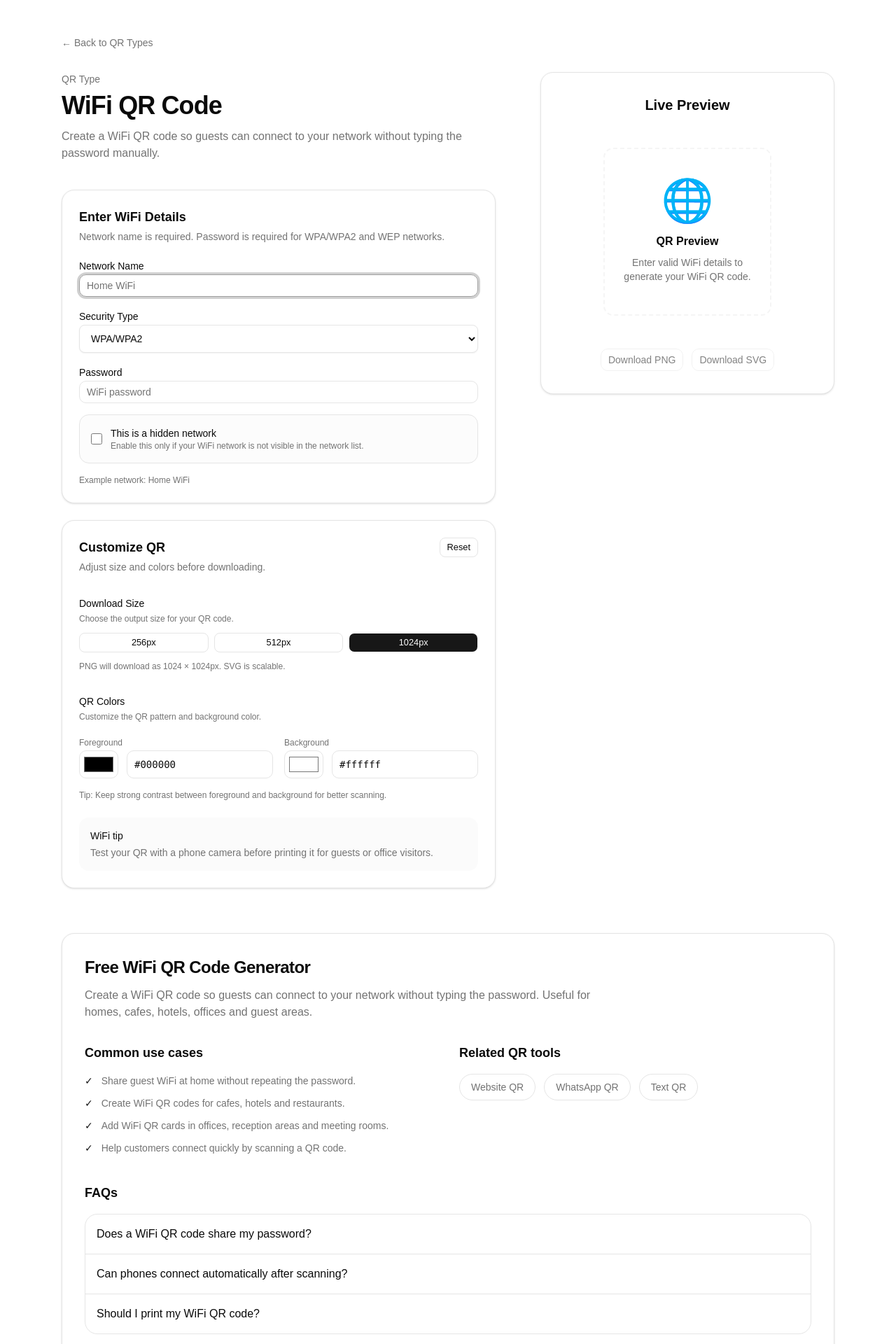
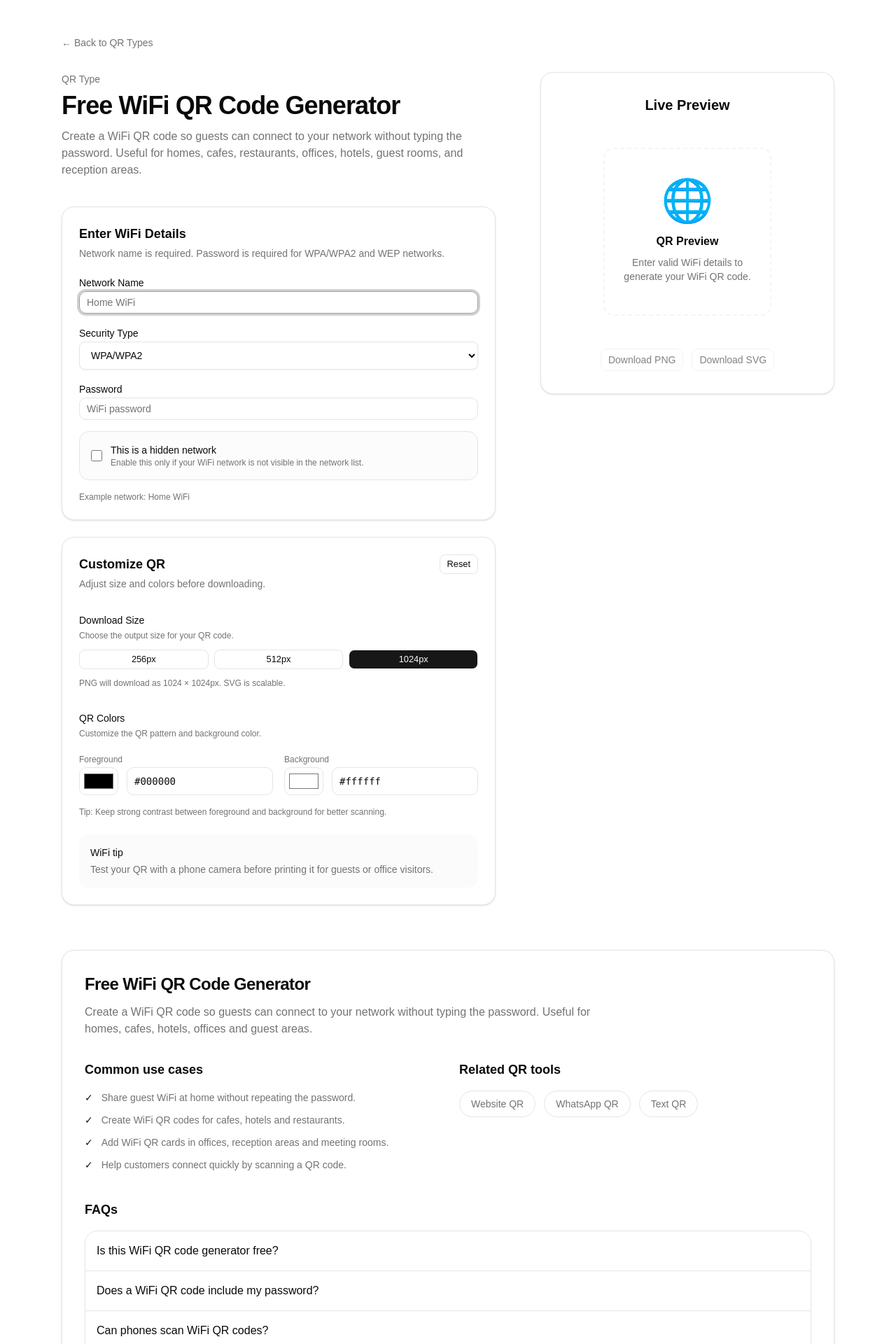
Before and after one commit to gouravmishra-121/qrhub, a React (Vite) app in the folder frontend/: page /wifi in a window 1280 px wide. Shown: the part 80-2000 px from the top of the page at 70% size. Built offline with nearby package versions, Linux system fonts and the light colour scheme; no server answers.

Commit message:
seo: improve wifi vcard and website pages

```diff
--- a/frontend/src/data/generatorSeoContent.ts
+++ b/frontend/src/data/generatorSeoContent.ts
@@ -85,27 +85,30 @@ export const generatorSeoContent = {
   website: {
     title: 'Free Website QR Code Generator',
     description:
-      'Create a website QR code for any valid URL. Add your website link, generate the QR code instantly, and download it as PNG or SVG.',
+      'Turn any website link into a QR code. Create QR codes for landing pages, portfolios, menus, product pages, forms, brochures, posters, and business websites. Download as PNG or SVG.',
     useCases: [
-      'Share business websites, landing pages and portfolios.',
-      'Add website QR codes to posters, flyers and product packaging.',
-      'Create QR codes for menus, forms, payment pages or event pages.',
-      'Help users open your website quickly without typing the URL.',
+      'Add website QR codes to posters, flyers, brochures, product packaging, menus, and business cards.',
+      'Share landing pages, portfolios, forms, event pages, and product pages through a scannable QR code.',
+      'Use website QR codes for print campaigns, offline marketing, and digital sharing.',
     ],
     faqs: [
       {
-        question: 'Can I create a QR code for any website?',
-        answer:
-          'Yes. Enter a full website URL starting with http:// or https:// and QRPrintly will generate a QR code for it.',
+        question: 'Is this website QR code generator free?',
+        answer: 'Yes. You can create and download a website QR code for free without signing up.',
       },
       {
-        question: 'Why do I need to enter https://?',
+        question: 'What type of links can I use?',
         answer:
-          'Using a complete URL avoids mistakes and makes sure the QR code opens the exact website you entered.',
+          'You can use any valid website URL, landing page, portfolio link, menu link, product page, form, or public web page.',
       },
       {
         question: 'Can I download the website QR code?',
         answer: 'Yes. You can download your website QR code as PNG or SVG after generating it.',
+      },
+      {
+        question: 'Should my link start with http or https?',
+        answer:
+          'Yes. Use a complete URL starting with http:// or https:// so the QR code opens correctly.',
       },
     ],
     relatedLinks: [
@@ -126,19 +129,28 @@ export const generatorSeoContent = {
     ],
     faqs: [
       {
-        question: 'Does a WiFi QR code share my password?',
-        answer:
-          'The QR code contains the WiFi network details needed to connect. Share it only with people you want to give access to.',
+        question: 'Is this WiFi QR code generator free?',
+        answer: 'Yes. You can create and download a WiFi QR code for free without signing up.',
       },
       {
-        question: 'Can phones connect automatically after scanning?',
+        question: 'Does a WiFi QR code include my password?',
+        answer:
+          'Yes. The QR code contains the WiFi network details needed to connect. Share it only with people you want to give network access to.',
+      },
+      {
+        question: 'Can phones scan WiFi QR codes?',
         answer:
           'Most modern phones can detect WiFi QR codes and show an option to connect to the network.',
       },
       {
         question: 'Should I print my WiFi QR code?',
         answer:
-          'Yes. You can print it for guests, cafes, hotels or offices, but test it once before sharing publicly.',
+          'Yes. You can print it for homes, cafes, restaurants, hotels, offices, guest rooms, and reception areas.',
+      },
+      {
+        question: 'Does QRPrintly store my WiFi password?',
+        answer:
+          'No. Your WiFi QR code is generated in your browser. QRPrintly does not store your network name or password.',
       },
     ],
     relatedLinks: [
@@ -191,19 +203,28 @@ export const generatorSeoContent = {
     ],
     faqs: [
       {
+        question: 'Is this vCard QR code generator free?',
+        answer: 'Yes. You can create and download a vCard QR code for free without signing up.',
+      },
+      {
         question: 'What happens when someone scans a vCard QR code?',
         answer:
           'Most phones show an option to preview and save the contact details from the vCard QR code.',
       },
       {
-        question: 'Does vCard QR open a website?',
+        question: 'Can I use a vCard QR code on a business card?',
         answer:
-          'No. A vCard QR stores contact details directly in the QR code. Some scanners may show raw vCard text if they do not support contact previews.',
+          'Yes. vCard QR codes are useful for printed business cards, event badges, networking cards, brochures, and contact-sharing material.',
       },
       {
-        question: 'Can I use vCard QR on a printed business card?',
+        question: 'Does QRPrintly store my contact details?',
         answer:
-          'Yes. vCard QR codes are useful for printed business cards, networking cards and contact-sharing material.',
+          'No. Your vCard QR code is generated in your browser. QRPrintly does not store the contact details you enter.',
+      },
+      {
+        question: 'Can I add my website to a vCard QR code?',
+        answer:
+          'Yes. You can add your website or portfolio link along with your name, phone, email, company, and role.',
       },
     ],
     relatedLinks: [
--- a/frontend/src/lib/pageMeta.ts
+++ b/frontend/src/lib/pageMeta.ts
@@ -26,9 +26,9 @@ export const pageMetaByPath: Record<string, PageMeta> = {
       'Explore QR code templates for UPI payments, restaurants, business websites, WiFi and branded QR designs.',
   },
   '/website': {
-    title: 'Website QR Code Generator — QRPrintly',
+    title: 'Free Website QR Code Generator | QRPrintly',
     description:
-      'Create a free QR code for any website URL. Enter a valid URL and download your QR code as PNG or SVG.',
+      'Turn any website link into a QR code. Create free QR codes for landing pages, menus, portfolios, forms, products and business websites. Download PNG or SVG.',
   },
   '/upi': {
     title: 'Free UPI QR Code Generator | QRPrintly',
@@ -51,9 +51,9 @@ export const pageMetaByPath: Record<string, PageMeta> = {
       'Create a free email QR code that opens a prefilled email draft with recipient, subject and message.',
   },
   '/vcard': {
-    title: 'vCard QR Code Generator — QRPrintly',
+    title: 'Free vCard QR Code Generator | QRPrintly',
     description:
-      'Create a free vCard QR code to share contact details that can be saved directly on a phone.',
+      'Create a free vCard QR code to share contact details. Useful for business cards, freelancers, sales teams, events and networking.',
   },
   '/phone': {
     title: 'Phone QR Code Generator — QRPrintly',
--- a/frontend/src/pages/generators/VCardQR.tsx
+++ b/frontend/src/pages/generators/VCardQR.tsx
@@ -196,11 +196,14 @@ export default function VCardQR() {
           <div>
             <p className="text-sm font-medium text-muted-foreground">QR Type</p>
 
-            <h1 className="mt-2 text-3xl font-bold tracking-tight sm:text-4xl">vCard QR Code</h1>
+            <h1 className="mt-2 text-3xl font-bold tracking-tight sm:text-4xl">
+              Free vCard QR Code Generator
+            </h1>
 
             <p className="mt-3 max-w-2xl text-muted-foreground">
-              Create a contact QR code that lets people save your name, phone, email, company,
-              website, and address directly to their contacts.
+              Create a vCard QR code that lets people scan and save your contact details. Useful for
+              business cards, freelancers, sales teams, events, networking, portfolios, and
+              professional contact sharing.
             </p>
           </div>
 
@@ -356,7 +359,7 @@ export default function VCardQR() {
               onBackgroundChange={setBackgroundColor}
               onReset={resetCustomization}
               tipTitle="vCard tip"
-              tipDescription="Test the QR on both Android and iPhone before printing it on a business card."
+              tipDescription="Test your vCard QR code on both Android and iPhone before printing it on a business card, event badge, brochure, or networking material."
             />
           </div>
         </section>
--- a/frontend/src/pages/generators/WebsiteQR.tsx
+++ b/frontend/src/pages/generators/WebsiteQR.tsx
@@ -100,11 +100,14 @@ export default function WebsiteQR() {
           <div>
             <p className="text-sm font-medium text-muted-foreground">QR Type</p>
 
-            <h1 className="mt-2 text-3xl font-bold tracking-tight sm:text-4xl">Website QR Code</h1>
+            <h1 className="mt-2 text-3xl font-bold tracking-tight sm:text-4xl">
+              Free Website QR Code Generator
+            </h1>
 
             <p className="mt-3 max-w-2xl text-muted-foreground">
-              Create a QR code for any website URL. Enter the complete URL, customize the design,
-              and download it as PNG or SVG.
+              Turn any website link into a QR code. Create QR codes for landing pages, portfolios,
+              menus, product pages, forms, brochures, posters, and business websites. Preview
+              instantly and download as PNG or SVG.
             </p>
           </div>
 
--- a/frontend/src/pages/generators/WiFiQR.tsx
+++ b/frontend/src/pages/generators/WiFiQR.tsx
@@ -126,11 +126,14 @@ export default function WiFiQR() {
           <div>
             <p className="text-sm font-medium text-muted-foreground">QR Type</p>
 
-            <h1 className="mt-2 text-3xl font-bold tracking-tight sm:text-4xl">WiFi QR Code</h1>
+            <h1 className="mt-2 text-3xl font-bold tracking-tight sm:text-4xl">
+              Free WiFi QR Code Generator
+            </h1>
 
             <p className="mt-3 max-w-2xl text-muted-foreground">
               Create a WiFi QR code so guests can connect to your network without typing the
-              password manually.
+              password. Useful for homes, cafes, restaurants, offices, hotels, guest rooms, and
+              reception areas.
             </p>
           </div>
 
```
